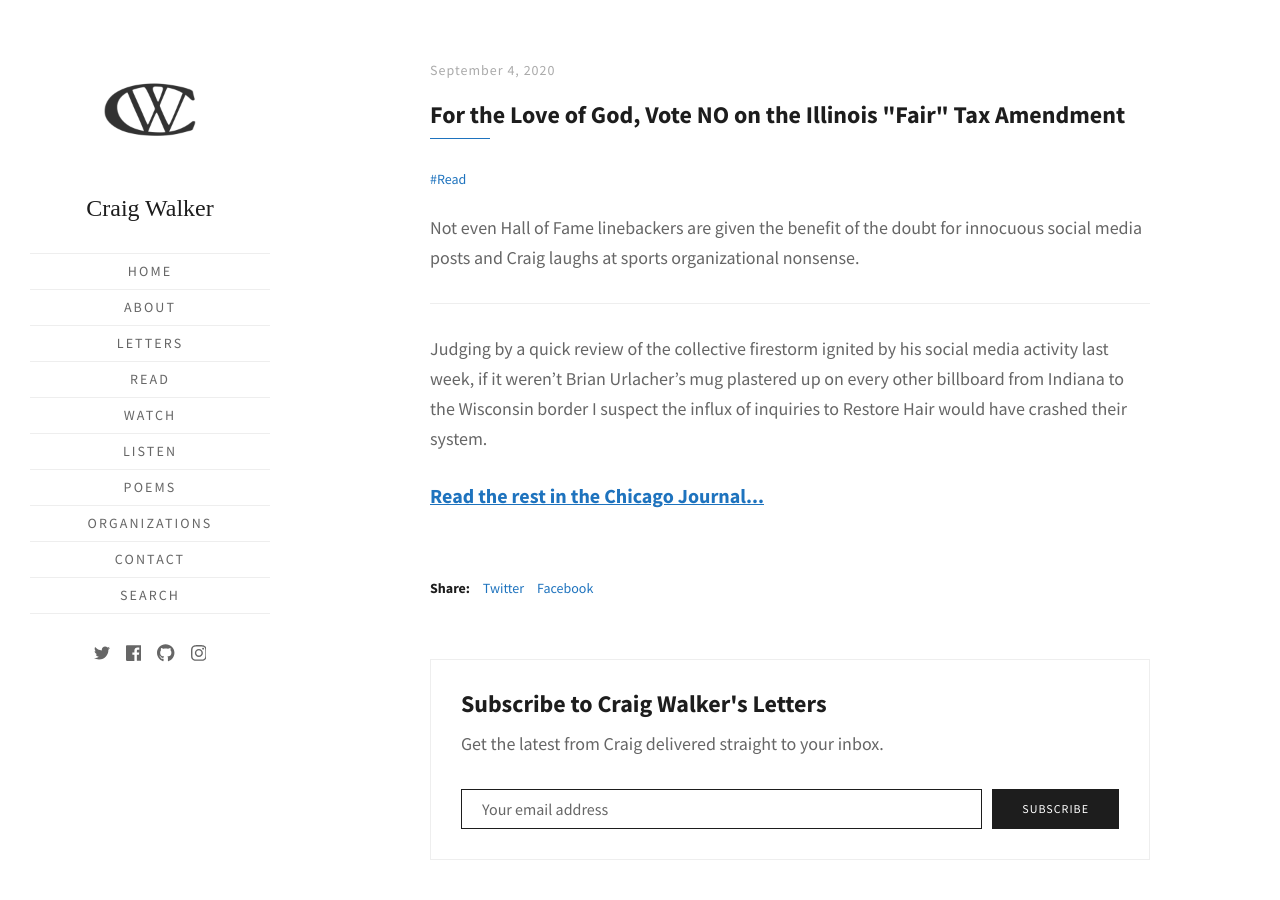
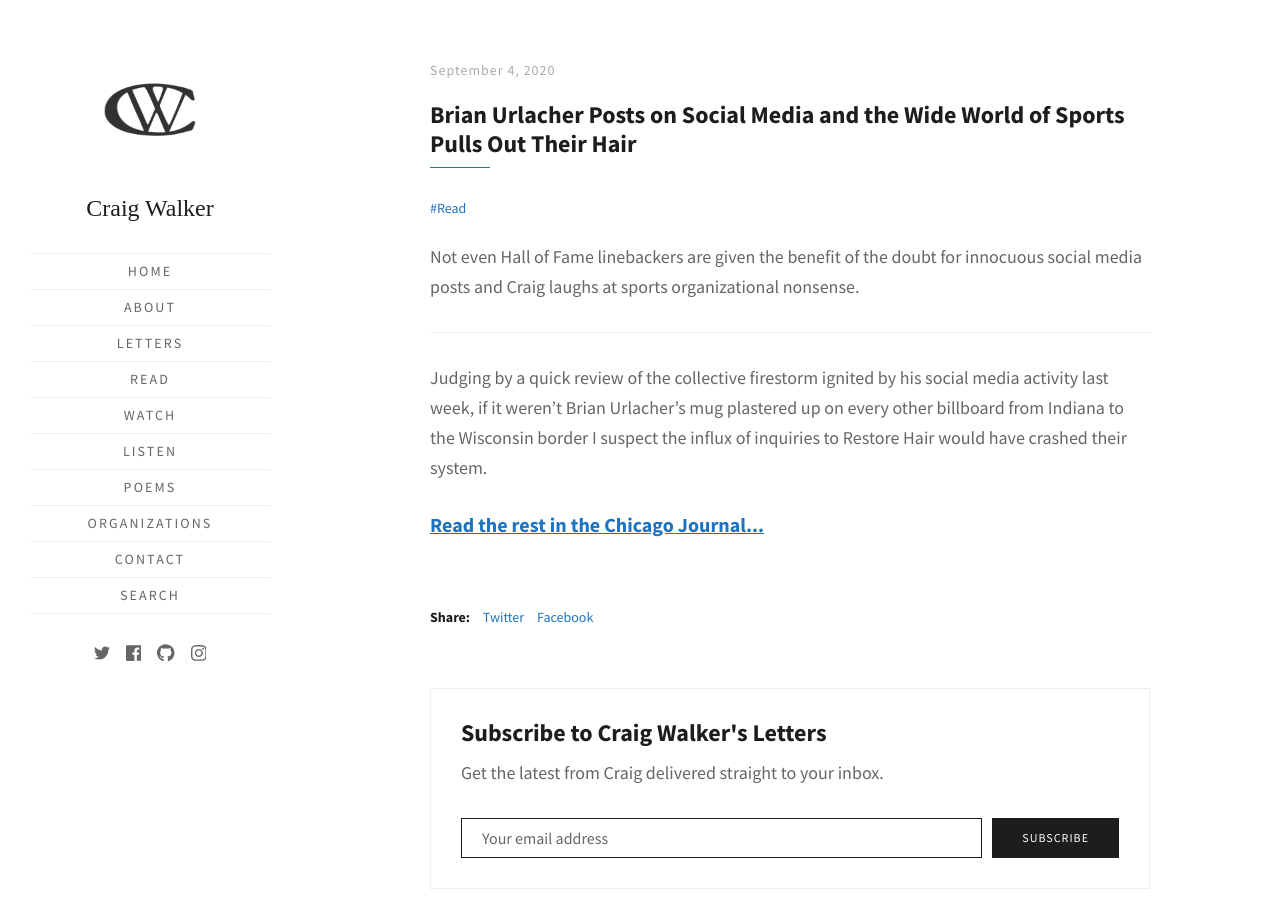
Before and after one commit to walkercraig/walkercraig, a Jekyll site: the page built from _posts/2020/2020-09-04-brian-urlacher-posts-on-social-media.md, in a window 1280 px wide and 900 px high. Built offline with Jekyll 4.4.1, drawn with Linux system fonts in a browser that asks for light colours; some web fonts are replaced.

Commit message:
Update 2020-09-04-brian-urlacher-posts-on-social-media.md

```diff
--- a/_posts/2020/2020-09-04-brian-urlacher-posts-on-social-media.md
+++ b/_posts/2020/2020-09-04-brian-urlacher-posts-on-social-media.md
@@ -1,7 +1,7 @@
 ---
 layout: post
 tag: [ Read ]
-title: For the Love of God, Vote NO on the Illinois "Fair" Tax Amendment
+title: Brian Urlacher Posts on Social Media and the Wide World of Sports Pulls Out Their Hair
 ---
 
 Not even Hall of Fame linebackers are given the benefit of the doubt for innocuous social media posts and Craig laughs at sports organizational nonsense.
```
